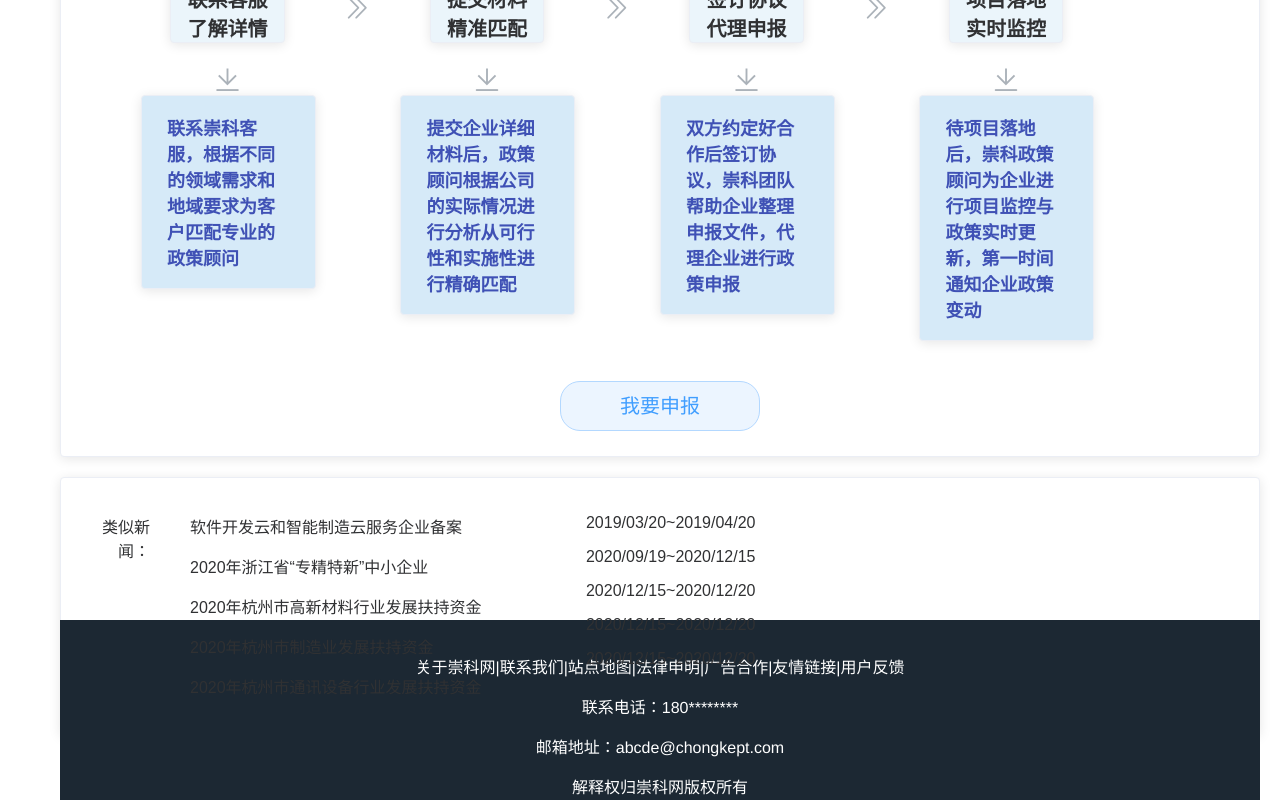
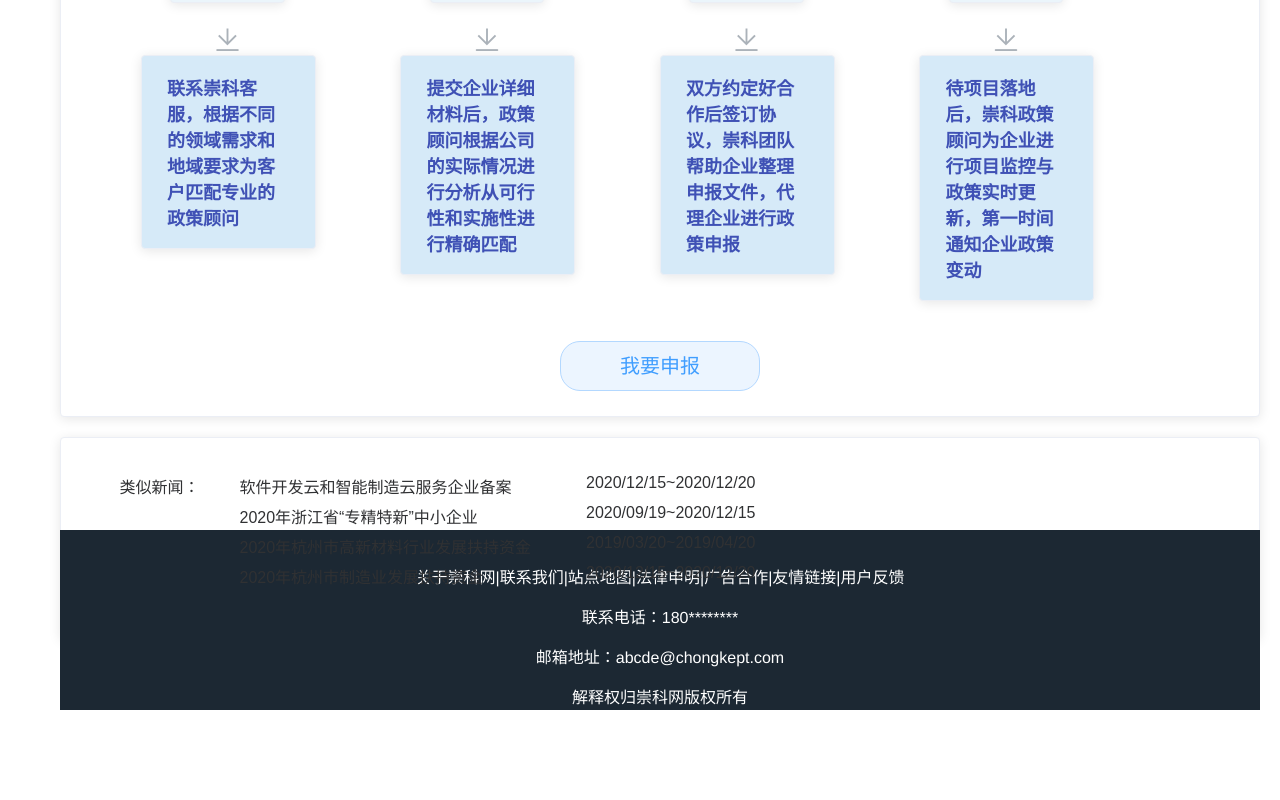
Before and after one commit to 13rj113/CK, a Vue app: page /#/policyDetail in a window 1280 px wide. Shown: the part 1845-2645 px from the top of the page. After the commit the page ends 2555 px from the top, so only its background shows below. Built offline with nearby package versions, Linux system fonts and the light colour scheme.

Commit message:
政策详情页优化

```diff
--- a/src/page/policy/policyDetail.vue
+++ b/src/page/policy/policyDetail.vue
@@ -154,21 +154,49 @@
       <el-card shadow="always" style="margin-top:20px">
         <div class="similar-policy">
           <el-row class="similar-policy-row" :gutter="40">
-            <el-col :span="2" class="similar-policy-col-1">
+            <el-col :span="3" class="similar-policy-col-1">
               <p>类似新闻：</p>
             </el-col>
-            <el-col :span="8" class="similar-policy-col-2">
+            <el-col :span="7" class="similar-policy-col-2">
               <p>软件开发云和智能制造云服务企业备案</p>
+            </el-col>
+            <el-col :span="14" class="similar-policy-col-3">
+              <p>2020/12/15~2020/12/20</p>
+            </el-col>
+          </el-row>
+
+          <el-row class="similar-policy-row" :gutter="40">
+            <el-col :span="3" class="similar-policy-col-1">
+              <p>&nbsp;</p>
+            </el-col>
+            <el-col :span="7" class="similar-policy-col-2">
               <p>2020年浙江省“专精特新”中小企业</p>
+            </el-col>
+            <el-col :span="14" class="similar-policy-col-3">
+              <p>2020/09/19~2020/12/15</p>
+            </el-col>
+          </el-row>
+
+          <el-row class="similar-policy-row" :gutter="40">
+            <el-col :span="3" class="similar-policy-col-1">
+              <p>&nbsp;</p>
+            </el-col>
+            <el-col :span="7" class="similar-policy-col-2">
               <p>2020年杭州市高新材料行业发展扶持资金</p>
-              <p>2020年杭州市制造业发展扶持资金</p>
-              <p>2020年杭州市通讯设备行业发展扶持资金</p>
             </el-col>
             <el-col :span="14" class="similar-policy-col-3">
               <p>2019/03/20~2019/04/20</p>
-              <p>2020/09/19~2020/12/15</p>
-              <p>2020/12/15~2020/12/20</p>
-              <p>2020/12/15~2020/12/20</p>
+            </el-col>
+          </el-row>
+
+          <el-row class="similar-policy-row" :gutter="40">
+            <el-col :span="3" class="similar-policy-col-1">
+              <p>&nbsp;</p>
+            </el-col>
+            <el-col :span="7" class="similar-policy-col-2">
+              <p>2020年杭州市制造业发展扶持资金</p>
+            </el-col>
+            <el-col :span="14" class="similar-policy-col-3">
               <p>2020/12/15~2020/12/20</p>
             </el-col>
           </el-row>
@@ -203,10 +231,10 @@ body {
   font-family: "Helvetica Neue", "PingFang SC", Arial, sans-serif;
 }
 .main {
-  height: 2400px;
+  height: 2300px;
   //padding: 20px;
   .breadcrumb {
-    margin-top: 5px;
+    margin-top: 15px;
     margin-bottom: 10px;
     .el-breadcrumb {
       font-size: 15px;
@@ -267,12 +295,12 @@ body {
   }
   .sub-title {
     text-align: left;
-    margin-top: 50px;
+    margin-top: 30px;
     margin-bottom: 10px;
     .process {
       font-size: 25px;
       color: #fbc02d;
-      margin-top: 80px;
+      margin-top: 30px;
     }
   }
   .flow-chart {
@@ -363,10 +391,10 @@ body {
     // margin-top: 20px;
   }
   .similar-policy {
-    height: 8%;
+    height: 160px;
     margin-left: 10px;
     .similar-policy-row {
-      height: 100%;
+      height: 30px;
       .similar-policy-col-1 {
         height: 100%;
         text-align: right;
--- a/src/page/technology/headhunting.vue
+++ b/src/page/technology/headhunting.vue
@@ -10,7 +10,7 @@
           什么是技术猎头
         </el-row>
       </div>
-      <el-card shadow="always">
+      <el-card shadow="always" style="margin-top:20px">
         <div class="headhunting-image-1">
           <el-row class="headhunting-first">
             <el-col class="headhunting-first-1" :span="8">
@@ -43,8 +43,8 @@
           </el-row>
         </div>
       </el-card>
-      <el-divider></el-divider>
 
+      <el-card shadow="always" style="margin-top:20px">
         <el-row class="process">
           <el-col class="process-text" :span="4">资源整合</el-col>
           <el-col class="process-text" :span="1">>></el-col>
@@ -64,7 +64,7 @@
             <div>项目落地</div>
           </el-col>
         </el-row>
-      <el-divider></el-divider>
+      </el-card>
 
       <div class="sub-title">
         <el-row class="show-headhunting">
@@ -332,8 +332,8 @@ body {
   }
 }
 .main {
-  height: 2800px;
-  padding: 20px;
+  height: 2700px;
+  //padding: 20px;
   .sub-title {
     text-align: left;
     margin-top: 30px;
@@ -593,7 +593,7 @@ body {
     width: 100%;
     padding-left: 50px;
     .success-col {
-      height: 100%;
+      height: 200px;
       // border: 2px solid #e5e7e9;
     }
   }
```
Lines whose indentation alone changed are shown as unchanged.
